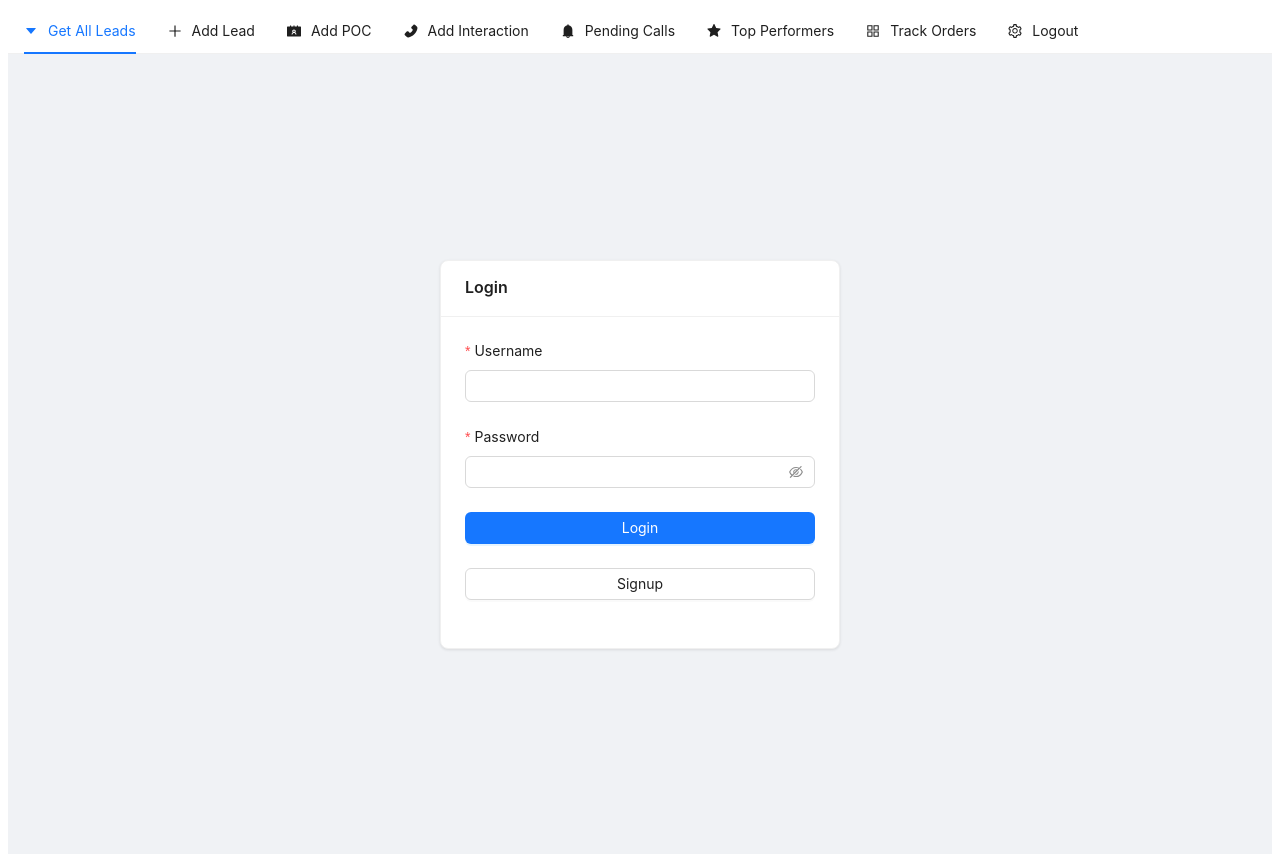
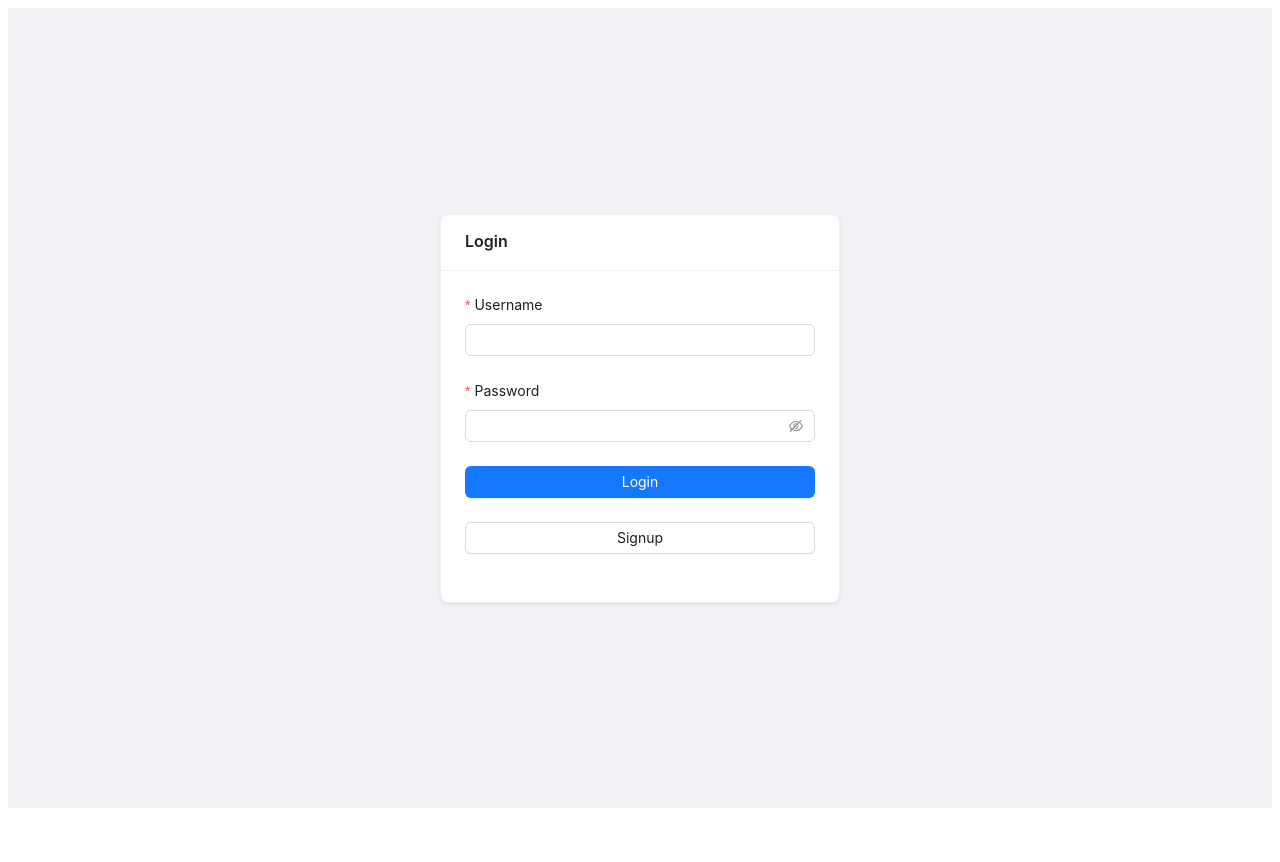
Before and after one commit to kahtra5/Udaan-Frontend, a React (Vite) app: page / in a window 1280 px wide. After the commit the page ends 816 px from the top, so only its background shows below. Built offline with nearby package versions, Linux system fonts and the light colour scheme; no server answers.

Commit message:
Update main.jsx

```diff
--- a/src/main.jsx
+++ b/src/main.jsx
@@ -21,7 +21,7 @@ const AppWithNavbar = () => {
   const location = useLocation();
 
   // Exclude Navbar from specific routes
-  const excludedRoutes = ["/signup", "/login"];
+  const excludedRoutes = ["/signup", "/login", "/"];
   const shouldShowNavbar = !excludedRoutes.includes(location.pathname);
 
   const isLoggedin = localStorage.getItem("status") === "loggedin";
```
